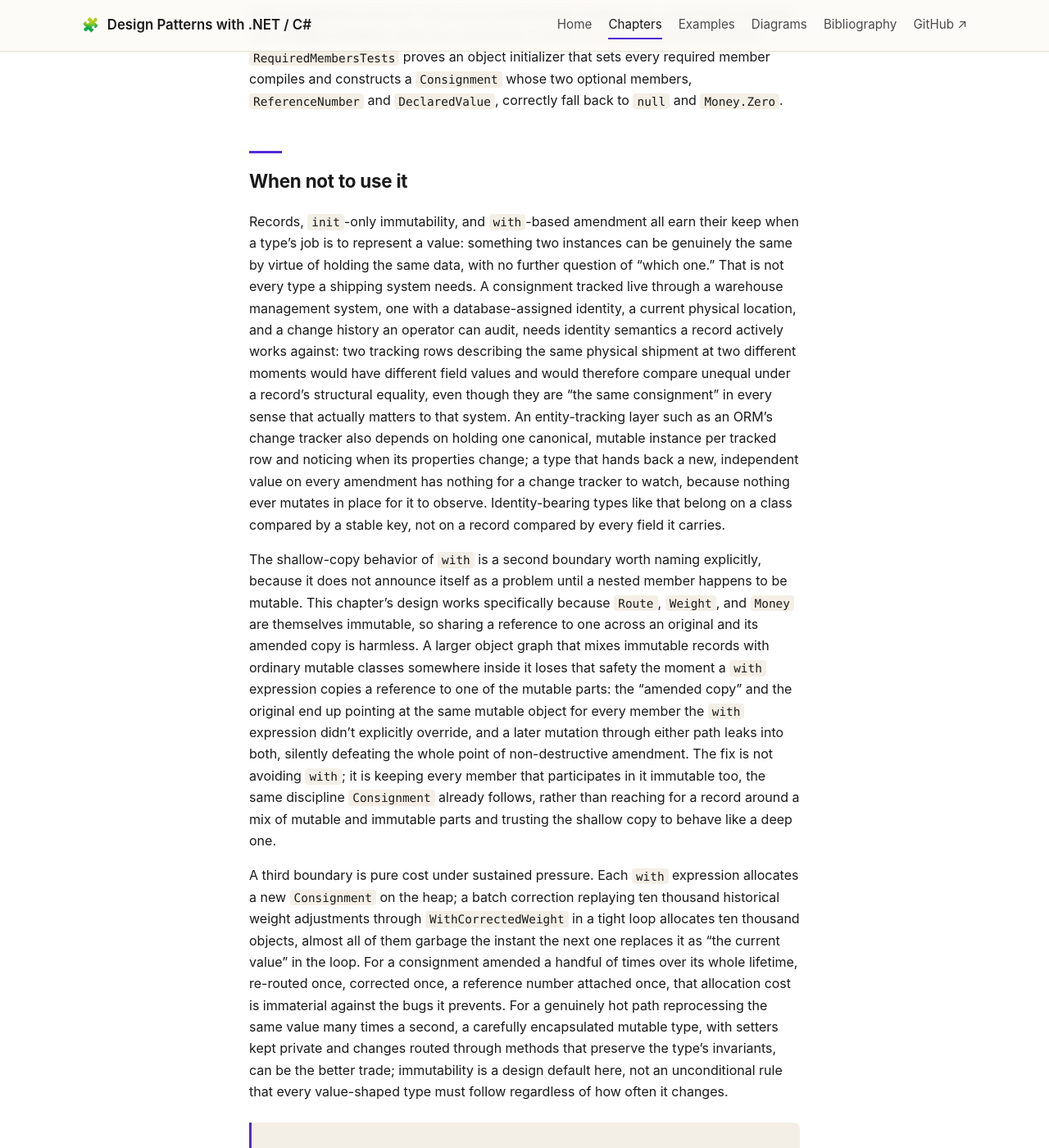
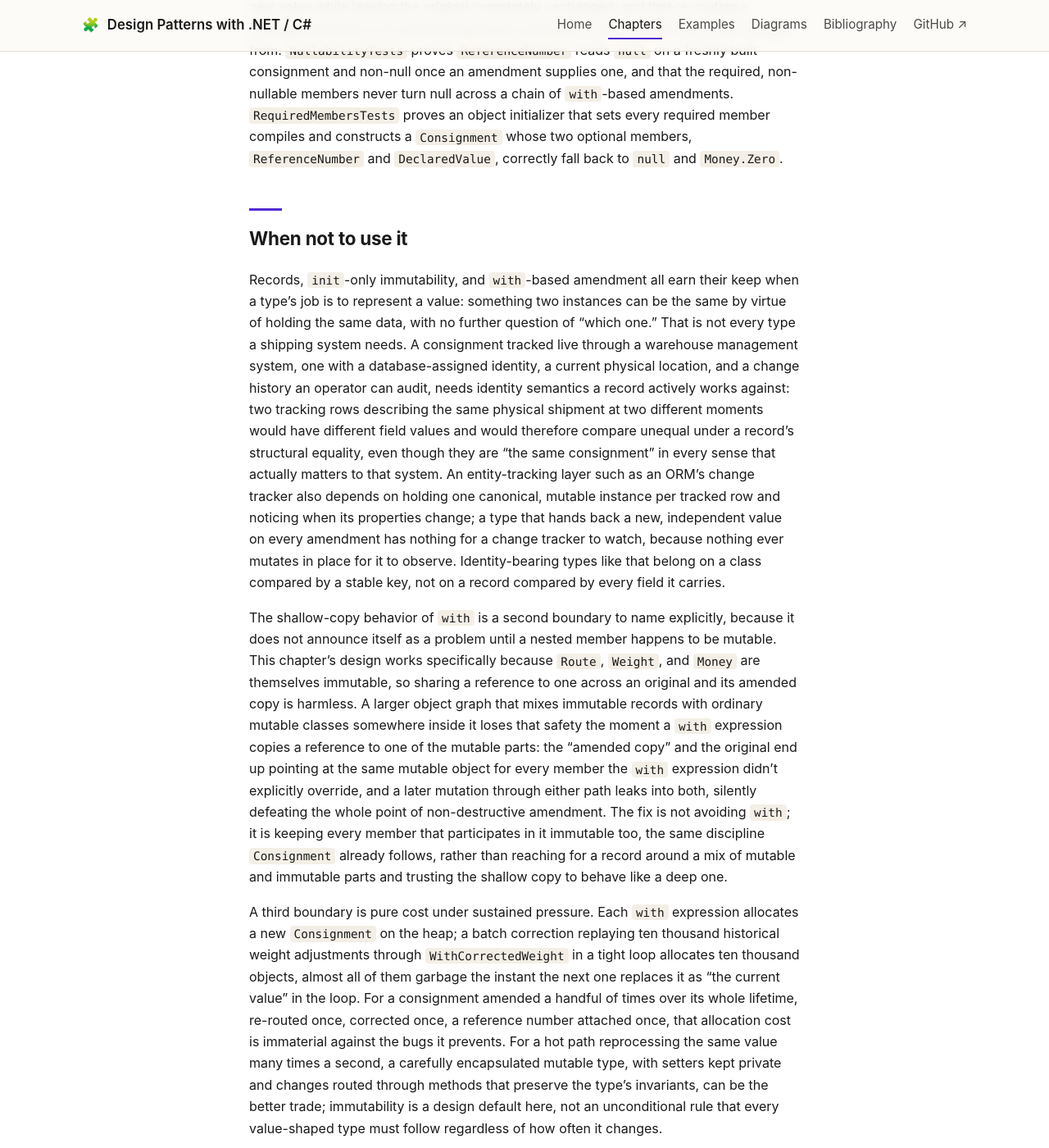
Before and after one commit to patterncatalyst/csharp-design-patterns, a Jekyll site: the page built from _docs/09-nrts-records-init-required-with.md, in a window 1280 px wide and 1400 px high, scrolled down 10278 px. Shown: the whole window at 82% size. Built offline with Jekyll 4.4.1, drawn with Linux system fonts in a browser that asks for light colours; some of the changed text lies outside the part shown.

Commit message:
fix(r05): real figure captions + voice repair (0 ban-tier) + verification log

```diff
--- a/_docs/09-nrts-records-init-required-with.md
+++ b/_docs/09-nrts-records-init-required-with.md
@@ -66,7 +66,7 @@
 no route literally has nowhere to go, and treating that as a possibility
 every downstream method has to handle defensively, a `null`-checked `Route`
 property, is pure accidental complexity. A `ReferenceNumber`, on the other
-hand, is sometimes genuinely absent, a customer-supplied purchase-order code
+hand, is sometimes absent, a customer-supplied purchase-order code
 that may never arrive at all. Before nullable reference types, both of those
 facts had to be remembered by convention and enforced, if at all, by a hand
 written constructor and scattered documentation comments; the type system
@@ -79,7 +79,7 @@
 `Consignment` state its own contract once, at the declaration, and have the
 compiler hold every caller to it.
 
-{% include excalidraw.html name="09-nrts-records-init-required-with" caption="Figure 9.1: TODO caption." %}
+{% include excalidraw.html name="09-nrts-records-init-required-with" caption="Figure 9.1: A Consignment record amended with a with expression. The expression copies the original into a new instance and overrides only the named members, so the first object is never written to, and equality compares member values rather than references." %}
 
 ## Records and recursive value equality
 
@@ -131,10 +131,10 @@
 `Changing_the_weight_makes_consignments_unequal` both confirm this: changing
 only the nested `Route.Destination`, or only the nested `Weight.Kilograms`,
 on an otherwise identical consignment is enough to make the two compare
-unequal, because the comparison is genuinely structural all the way down,
+unequal, because the comparison is structural all the way down,
 not merely a comparison of `Consignment`'s own top-level fields.
 
-That recursion carries a caveat worth stating precisely rather than leaving
+That recursion carries a caveat to state precisely rather than leave
 implicit. A record's generated equality calls `Equals` on each member, but it
 cannot upgrade a member's own equality semantics; it can only use whatever
 `Equals` that member's type actually provides. `Route`, `Weight`, and `Money`
@@ -259,8 +259,8 @@
 works exactly the same way a named helper does, because both desugar to the
 same copy-and-override operation.
 
-`ReRouteTo` nests one level deep, and that nesting is worth looking at
-closely, because it is where `with`'s actual mechanics show through. `this
+`ReRouteTo` nests one level deep, and that nesting repays close attention,
+because it is where `with`'s actual mechanics show through. `this
 with { Route = Route with { Destination = destination } }` evaluates the
 inner `with` expression first: `Route with { Destination = destination }`
 produces a brand-new `Route` value, a copy of the current `Route` with only
@@ -296,7 +296,7 @@
 closes the loop on this: re-routing a consignment back to the destination it
 started at produces a value that compares equal to the original through
 `==`, even though it is a distinct object, because equality here is
-genuinely about the data, never about which particular instance produced it.
+about the data, never about which particular instance produced it.
 
 ## Nullable reference types: absence versus never
 
@@ -345,9 +345,9 @@
 sentinel has to carry the weight a type annotation can't. With nullable
 reference types and `required` together, the distinction *is* in the type
 system: `Route` on `Consignment` is `required`, so it is simply never
-missing, full stop, and no sentinel is needed to stand in for a state the
-type cannot be in; `ReferenceNumber` is genuinely sometimes missing, so it is
-`string?`, and the honest way to represent that is `null`, checked once at
+missing, and no sentinel is needed to stand in for a state the
+type cannot be in; `ReferenceNumber` is sometimes missing, so it is
+`string?`, and the correct way to represent that is `null`, checked once at
 the point of use, not a placeholder object pretending to be a reference
 number that was never supplied. The reflex to reach for a Null Object loses
 its motivation once the type system can say "this is required" and "this is
@@ -383,7 +383,7 @@
 independently constructed values with identical data are equal and share a
 hash code, and changing either the nested `Route` or the nested `Weight`
 alone is enough to make two otherwise-identical consignments compare
-unequal, confirming equality genuinely recurses rather than stopping at
+unequal, confirming equality recurses rather than stopping at
 `Consignment`'s own top-level fields. `WithAmendmentTests` proves every
 amendment helper, and the bare `with` expression amending `DeclaredValue` at
 the test's own call site, returns a new value while leaving the original
@@ -401,7 +401,7 @@
 
 Records, `init`-only immutability, and `with`-based amendment all earn their
 keep when a type's job is to represent a value: something two instances can
-be genuinely the same by virtue of holding the same data, with no further
+be the same by virtue of holding the same data, with no further
 question of "which one." That is not every type a shipping system needs.
 A consignment tracked live through a warehouse management system, one with a
 database-assigned identity, a current physical location, and a change
@@ -418,7 +418,7 @@
 belong on a class compared by a stable key, not on a record compared by
 every field it carries.
 
-The shallow-copy behavior of `with` is a second boundary worth naming
+The shallow-copy behavior of `with` is a second boundary to name
 explicitly, because it does not announce itself as a problem until a nested
 member happens to be mutable. This chapter's design works specifically
 because `Route`, `Weight`, and `Money` are themselves immutable, so sharing
@@ -443,7 +443,7 @@
 value" in the loop. For a consignment amended a handful of times over its
 whole lifetime, re-routed once, corrected once, a reference number attached
 once, that allocation cost is immaterial against the bugs it prevents. For a
-genuinely hot path reprocessing the same value many times a second, a
+hot path reprocessing the same value many times a second, a
 carefully encapsulated mutable type, with setters kept private and changes
 routed through methods that preserve the type's invariants, can be the
 better trade; immutability is a design default here, not an unconditional
@@ -468,7 +468,7 @@
 > plus a `null` check at the point of use says exactly the same thing with
 > less code and no extra object to construct, compare, or special-case.
 > Check a generated fix against what this chapter actually distinguishes: is
-> the member genuinely optional, in which case make it nullable and check
+> the member truly optional, in which case make it nullable and check
 > it, or does it need to be guaranteed present, in which case `required` is
 > the fix, never a suppressed warning or a `null!` that only moves the
 > failure from compile time to a runtime surprise.
```
Also changed, not shown: other parts of _docs/09-nrts-records-init-required-with.md (+2 -2 lines), _docs/10-testing-with-xunit-and-nsubstitute.md (+6 -6 lines), _plans/r05-plan.md (+40 -1 lines).
